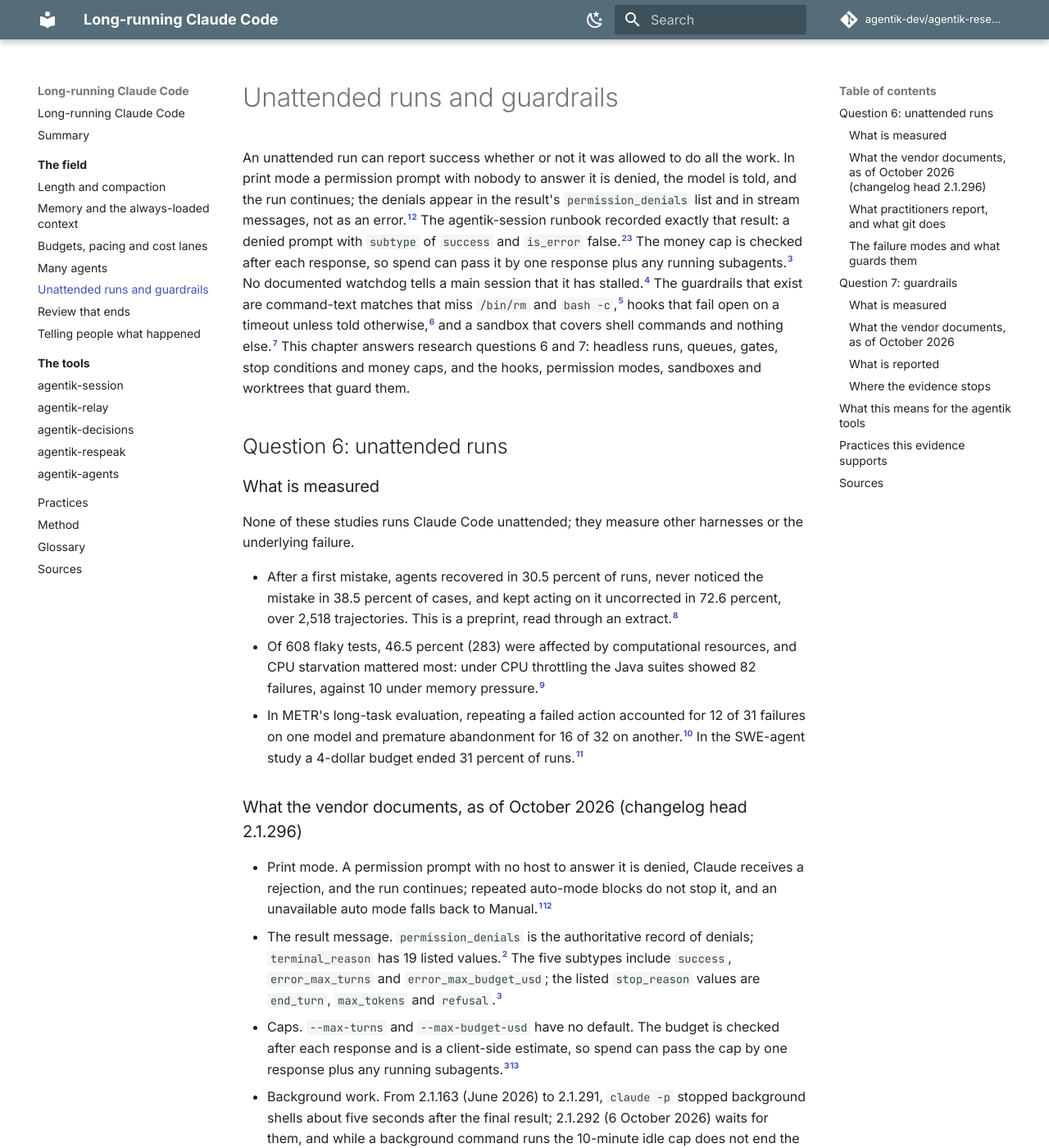
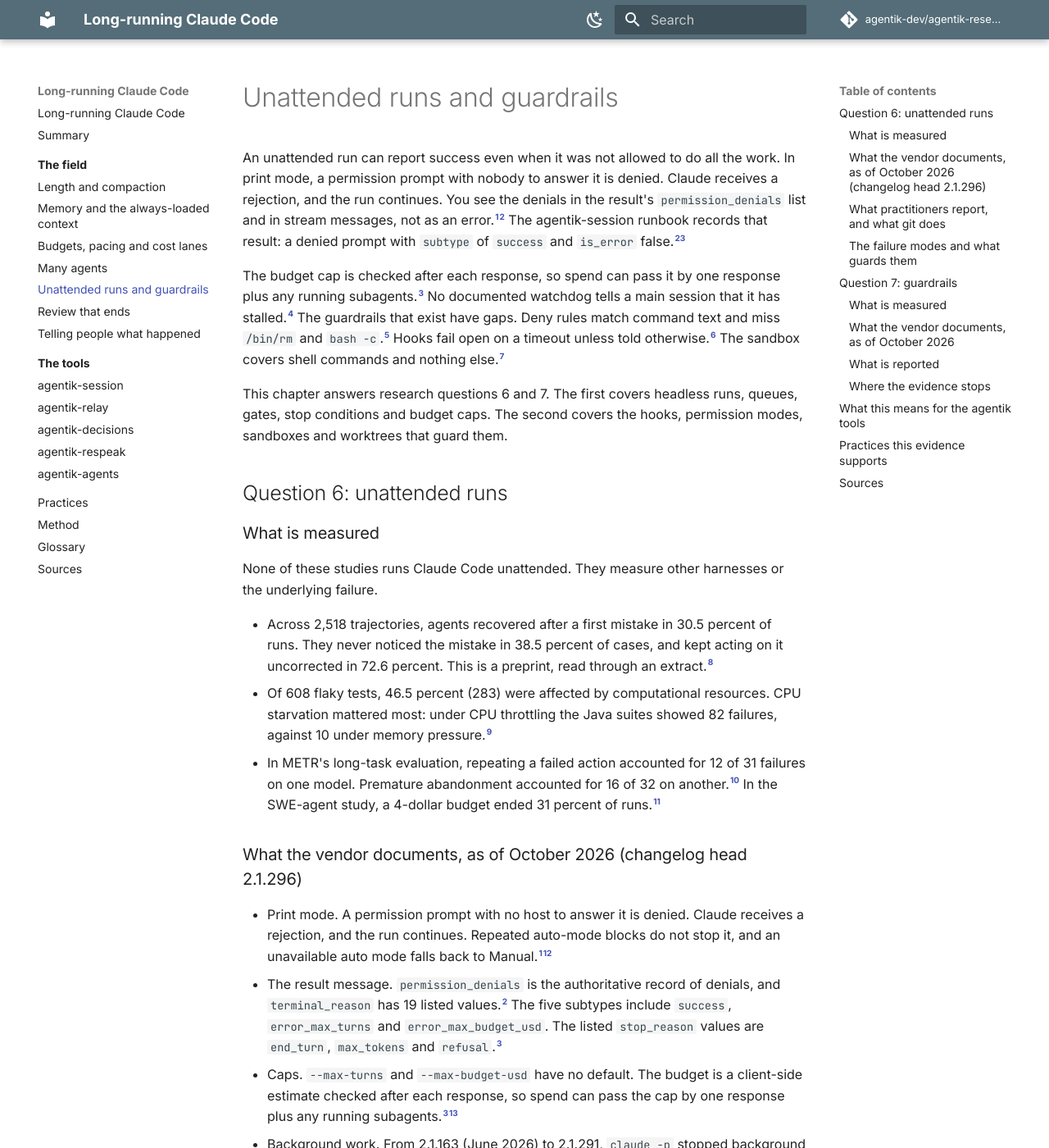
Before and after one commit to agentik-dev/agentik-research, an MkDocs documentation site: the page built from docs/field/unattended-and-guardrails.md, in a window 1280 px wide and 1400 px high. Shown: the whole window at 82% size. Built offline with MkDocs 1.6.1 and Material for MkDocs 9.7.7, drawn with Linux system fonts in a browser that asks for light colours; comment, search, counter and statistics services are not loaded; some of the changed text lies outside the part shown.

Commit message:
edit: unattended-and-guardrails, respeak's editorial pass

```diff
--- a/docs/field/unattended-and-guardrails.md
+++ b/docs/field/unattended-and-guardrails.md
@@ -1,33 +1,37 @@
 # Unattended runs and guardrails
 
-An unattended run can report success whether or not it was allowed to do all the work. In print mode a permission prompt with nobody to answer it is denied, the model is told, and the run continues; the denials appear in the result's `permission_denials` list and in stream messages, not as an error.[^headless][^sdkresult] The agentik-session runbook recorded exactly that result: a denied prompt with `subtype` of `success` and `is_error` false.[^sessionrunbook] The money cap is checked after each response, so spend can pass it by one response plus any running subagents.[^agentloop] No documented watchdog tells a main session that it has stalled.[^network] The guardrails that exist are command-text matches that miss `/bin/rm` and `bash -c`,[^permissions] hooks that fail open on a timeout unless told otherwise,[^hooks] and a sandbox that covers shell commands and nothing else.[^sandbox] This chapter answers research questions 6 and 7: headless runs, queues, gates, stop conditions and money caps, and the hooks, permission modes, sandboxes and worktrees that guard them.
+An unattended run can report success even when it was not allowed to do all the work. In print mode, a permission prompt with nobody to answer it is denied. Claude receives a rejection, and the run continues. You see the denials in the result's `permission_denials` list and in stream messages, not as an error.[^headless][^sdkresult] The agentik-session runbook records that result: a denied prompt with `subtype` of `success` and `is_error` false.[^sessionrunbook]
+
+The budget cap is checked after each response, so spend can pass it by one response plus any running subagents.[^agentloop] No documented watchdog tells a main session that it has stalled.[^network] The guardrails that exist have gaps. Deny rules match command text and miss `/bin/rm` and `bash -c`.[^permissions] Hooks fail open on a timeout unless told otherwise.[^hooks] The sandbox covers shell commands and nothing else.[^sandbox]
+
+This chapter answers research questions 6 and 7. The first covers headless runs, queues, gates, stop conditions and budget caps. The second covers the hooks, permission modes, sandboxes and worktrees that guard them.
 
 ## Question 6: unattended runs
 
 ### What is measured
 
-None of these studies runs Claude Code unattended; they measure other harnesses or the underlying failure.
+None of these studies runs Claude Code unattended. They measure other harnesses or the underlying failure.
 
-- After a first mistake, agents recovered in 30.5 percent of runs, never noticed the mistake in 38.5 percent of cases, and kept acting on it uncorrected in 72.6 percent, over 2,518 trajectories. This is a preprint, read through an extract.[^hiddenfailures]
-- Of 608 flaky tests, 46.5 percent (283) were affected by computational resources, and CPU starvation mattered most: under CPU throttling the Java suites showed 82 failures, against 10 under memory pressure.[^flaky]
-- In METR's long-task evaluation, repeating a failed action accounted for 12 of 31 failures on one model and premature abandonment for 16 of 32 on another.[^metr] In the SWE-agent study a 4-dollar budget ended 31 percent of runs.[^sweagent]
+- Across 2,518 trajectories, agents recovered after a first mistake in 30.5 percent of runs. They never noticed the mistake in 38.5 percent of cases, and kept acting on it uncorrected in 72.6 percent. This is a preprint, read through an extract.[^hiddenfailures]
+- Of 608 flaky tests, 46.5 percent (283) were affected by computational resources. CPU starvation mattered most: under CPU throttling the Java suites showed 82 failures, against 10 under memory pressure.[^flaky]
+- In METR's long-task evaluation, repeating a failed action accounted for 12 of 31 failures on one model. Premature abandonment accounted for 16 of 32 on another.[^metr] In the SWE-agent study, a 4-dollar budget ended 31 percent of runs.[^sweagent]
 
 ### What the vendor documents, as of October 2026 (changelog head 2.1.296)
 
-- Print mode. A permission prompt with no host to answer it is denied, Claude receives a rejection, and the run continues; repeated auto-mode blocks do not stop it, and an unavailable auto mode falls back to Manual.[^headless][^permissionmodes]
-- The result message. `permission_denials` is the authoritative record of denials; `terminal_reason` has 19 listed values.[^sdkresult] The five subtypes include `success`, `error_max_turns` and `error_max_budget_usd`; the listed `stop_reason` values are `end_turn`, `max_tokens` and `refusal`.[^agentloop]
-- Caps. `--max-turns` and `--max-budget-usd` have no default. The budget is checked after each response and is a client-side estimate, so spend can pass the cap by one response plus any running subagents.[^agentloop][^cli]
-- Background work. From 2.1.163 (June 2026) to 2.1.291, `claude -p` stopped background shells about five seconds after the final result; 2.1.292 (6 October 2026) waits for them, and while a background command runs the 10-minute idle cap does not end the wait. Version 2.1.281 (September 2026) fixed an endless retry that ignored `--max-turns`.[^changelog][^headless]
-- Watchdogs. On the direct API the stream watchdogs are 180 seconds to first byte, 300 seconds between events and 180 seconds between bytes.[^network] A stalled subagent in a workflow restarts after 600,000 milliseconds by default, at most five times.[^workflows][^envvars] No main-session progress watchdog is documented.
+- Print mode. A permission prompt with no host to answer it is denied. Claude receives a rejection, and the run continues. Repeated auto-mode blocks do not stop it, and an unavailable auto mode falls back to Manual.[^headless][^permissionmodes]
+- The result message. `permission_denials` is the authoritative record of denials, and `terminal_reason` has 19 listed values.[^sdkresult] The five subtypes include `success`, `error_max_turns` and `error_max_budget_usd`. The listed `stop_reason` values are `end_turn`, `max_tokens` and `refusal`.[^agentloop]
+- Caps. `--max-turns` and `--max-budget-usd` have no default. The budget is a client-side estimate checked after each response, so spend can pass the cap by one response plus any running subagents.[^agentloop][^cli]
+- Background work. From 2.1.163 (June 2026) to 2.1.291, `claude -p` stopped background shells about five seconds after the final result. From 2.1.292 (6 October 2026) it waits for them. While a background command runs, the 10-minute idle cap does not end the wait. Version 2.1.281 (September 2026) fixed an endless retry that ignored `--max-turns`.[^changelog][^headless]
+- Watchdogs. On the direct API, the stream watchdogs are 180 seconds to first byte, 300 seconds between events and 180 seconds between bytes.[^network] A stalled subagent in a workflow restarts after 600,000 milliseconds by default, at most five times.[^workflows][^envvars] No main-session progress watchdog is documented.
 - Bash. The default timeout is 120 seconds and the ceiling 600; a timed-out foreground command moves to the background.[^bash]
 - `--bare` skips hooks, skills, plugins, MCP servers, auto memory and CLAUDE.md. Without it, `-p` runs the project's hooks with no trust dialog.[^headless]
-- Transcripts live at `~/.claude/projects/<project>/<session-id>.jsonl`, and subagent transcripts under a `subagents/` directory beside them; the format is documented as unstable.[^sessions][^subagents]
+- Transcripts live at `~/.claude/projects/<project>/<session-id>.jsonl`, and subagent transcripts under a `subagents/` directory beside them. The documentation calls the format unstable.[^sessions][^subagents]
 - Claude Code sets `CLAUDECODE=1` and `CLAUDE_CODE_CHILD_SESSION=1` in the subprocesses it spawns, and a nested `-p` session persists.[^envvars]
 
 ### What practitioners report, and what git does
 
 - One author of scheduled skills reports a permission dialog that froze a run for 24 hours. It is an anecdote with no version, and the documentation says `-p` denies unanswered prompts.[^claudelab][^headless]
-- Git creates a lock file with `O_CREAT|O_EXCL` and fails at once if the file exists; its signal handler removes the lock on most signals, so only a SIGKILL leaves a stale one.[^gitlock]
+- Git creates a lock file with `O_CREAT|O_EXCL` and fails at once if the file exists. Its signal handler removes the lock on most signals, so only a SIGKILL leaves a stale one.[^gitlock]
 
 ### The failure modes and what guards them
 
@@ -69,17 +73,21 @@ Each incident is one account, not reproduced.
 
 ### Where the evidence stops
 
-- The classifier rates are measured but vendor-run on private data, and the 17 percent rests on 52 actions. The academic results are measured but test none of Claude Code's hooks, deny rules or sandbox, and AgentDojo is a 2024 simulator.
-- The documentation lists four worktree isolation checks; reports from April to August 2026 describe leaks, one in the guard itself.[^issue52958][^issue84685] The reports are version-dependent and unreproduced.
+- The classifier rates are measured but vendor-run on private data, and the 17 percent rests on 52 actions. The academic results are measured but test none of Claude Code's hooks, deny rules or sandbox. AgentDojo is a 2024 simulator.
+- The documentation lists four worktree isolation checks. Reports from April to August 2026 describe leaks, one in the guard itself.[^issue52958][^issue84685] The reports are version-dependent and unreproduced.
 - Every incident is one account, and closure by a stale-issue bot is not a fix.
 
 ## What this means for the agentik tools
 
-agentik-relay's design rests on several claims that the documentation supports: PreToolUse deny hooks fire in a `-p` child and prompts are denied;[^headless] `--max-budget-usd` can overshoot;[^agentloop] `--bare` would drop CLAUDE.md;[^headless] the worktree layout under `.claude/worktrees/` matches, with `<name>` rather than `<id>`;[^worktrees] and the guard evasions it found in review (a command substitution, backticks, a variable holding the command name, `pkill -f`) are of the same kind as the deny-rule bypasses the documentation lists.[^permissions][^relaynth] Three of its claims are a choice, or dated. The relay strips `CLAUDE*` variables from a child by choice; the documentation says Claude Code sets `CLAUDECODE` and `CLAUDE_CODE_CHILD_SESSION` there and neither recommends nor forbids stripping.[^envvars] The 600-second Bash cap the relay plans around is the documented ceiling, and the default is 120 seconds.[^bash] And the rule that a completed `claude -p` run stops background shells held from 2.1.163 to 2.1.291 and no longer does.[^changelog] Its outside watchdog on HEAD, file mtime and CPU fills a gap the documentation leaves, since no main-session progress watchdog exists; no stall has yet been recorded to test it against.[^relaydesign]
+The documentation supports several claims in agentik-relay's design. PreToolUse deny hooks fire in a `-p` child, and prompts are denied.[^headless] The `--max-budget-usd` cap can overshoot,[^agentloop] and the `--bare` flag would drop CLAUDE.md.[^headless] The worktree layout under `.claude/worktrees/` matches, with `<name>` rather than `<id>`.[^worktrees] In review, the relay found guard evasions: a command substitution, backticks, a variable holding the command name, and `pkill -f`. They are the same kind as the deny-rule bypasses the documentation lists.[^permissions][^relaynth]
 
-agentik-session's shim assumes a blocked Stop hook holds each turn end; it does, up to 8 consecutive blocks with no tool call between them.[^sessionplugin][^hooksguide] Its reading that hooks fail open on a timeout and that stderr on exit 0 is unseen is supported.[^sessionreviews][^hooks]
+Three of the relay's claims are a choice, or dated. The relay strips `CLAUDE*` variables from a child by choice. The documentation says Claude Code sets `CLAUDECODE` and `CLAUDE_CODE_CHILD_SESSION` there, and neither recommends nor forbids stripping.[^envvars] The 600-second Bash cap the relay plans around is the documented ceiling, and the default is 120 seconds.[^bash] The rule that a completed `claude -p` run stops background shells held from 2.1.163 to 2.1.291 and no longer does.[^changelog]
 
-agentik-agents learned from a red team that `--allowedTools` restricts nothing and replaced it with `--tools`; its review incident, a reviewer's `pkill` that killed a production process, has no documented guard, since no rule names local process kills.[^agentsreadme][^agentsreview]
+The relay's outside watchdog on HEAD, file mtime and CPU fills a gap the documentation leaves: it documents no main-session progress watchdog. This site's survey found no stall recorded yet to test it against.[^relaydesign]
+
+agentik-session's shim assumes a blocked Stop hook holds each turn end. It does, up to 8 consecutive blocks with no tool call between them.[^sessionplugin][^hooksguide] The documentation supports agentik-session's reading that hooks fail open on a timeout and that stderr on exit 0 goes unseen.[^sessionreviews][^hooks]
+
+agentik-agents learned from a red team that `--allowedTools` restricts nothing, and replaced it with `--tools`. Its review incident, a reviewer's `pkill` that killed a production process, has no documented guard: no rule names local process kills.[^agentsreadme][^agentsreview]
 
 ## Practices this evidence supports
 
```
Also changed, not shown: other parts of docs/field/unattended-and-guardrails.md (+7 -7 lines).
